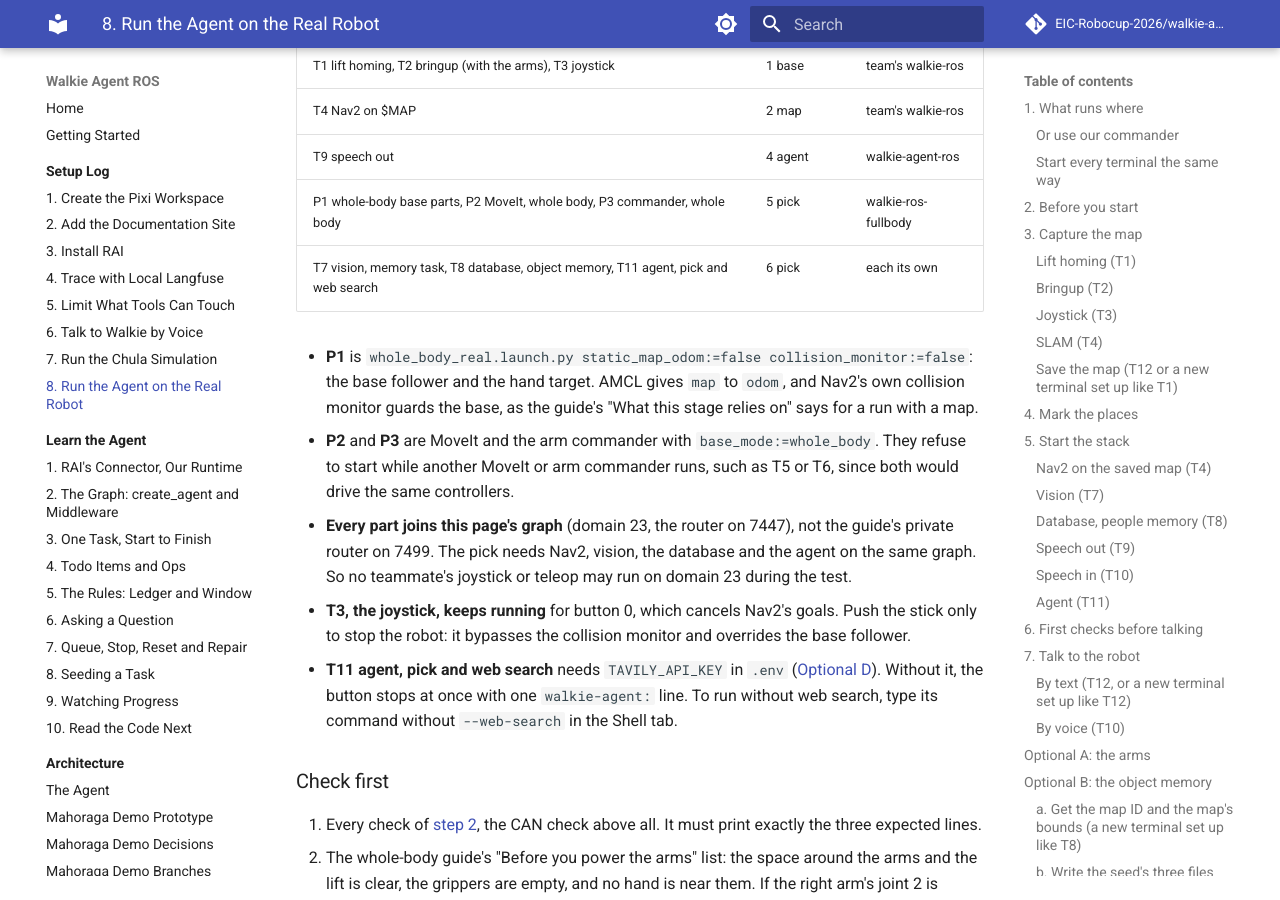
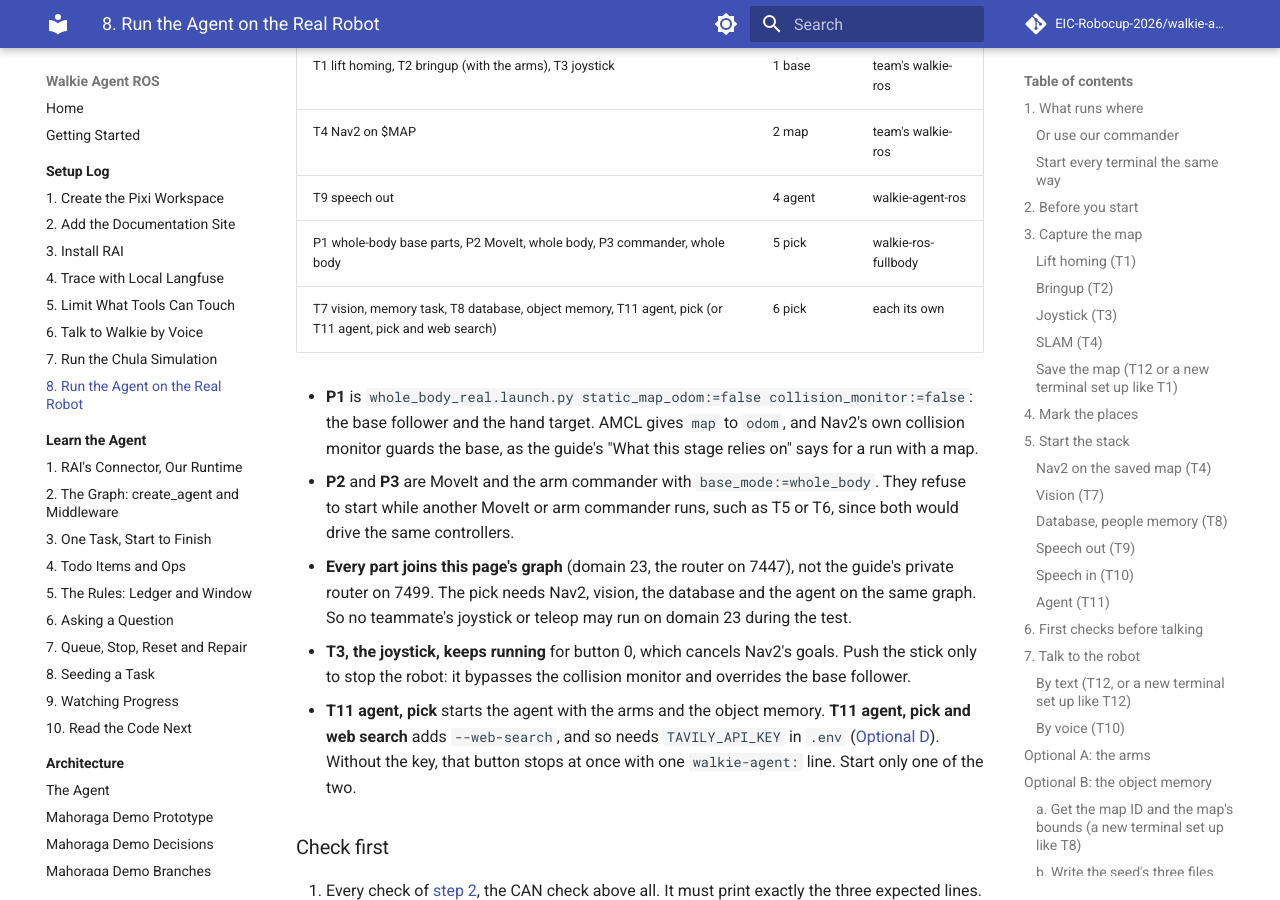
Before and after one commit to EIC-Robocup-2026/walkie-agent-ros, an MkDocs documentation site: the page built from docs/setup/09-real-robot.md, in a window 1280 px wide and 900 px high, scrolled down 25859 px. Built offline with MkDocs 1.6.1 and Material for MkDocs 9.7.7, drawn with Linux system fonts in a browser that asks for light colours; comment, search, counter and statistics services are not loaded; some of the changed text lies outside the part shown.

Commit message:
feat: add a commander button for the pick agent without web search

```diff
--- a/docs/setup/09-real-robot.md
+++ b/docs/setup/09-real-robot.md
@@ -1250,7 +1250,7 @@ uses all of them, with whole-body MoveIt in place of T5 and T6.
 | T4 Nav2 on $MAP | 2 map | team's walkie-ros |
 | T9 speech out | 4 agent | walkie-agent-ros |
 | P1 whole-body base parts, P2 MoveIt, whole body, P3 commander, whole body | 5 pick | walkie-ros-fullbody |
-| T7 vision, memory task, T8 database, object memory, T11 agent, pick and web search | 6 pick | each its own |
+| T7 vision, memory task, T8 database, object memory, T11 agent, pick (or T11 agent, pick and web search) | 6 pick | each its own |
 
 - **P1** is `whole_body_real.launch.py static_map_odom:=false
   collision_monitor:=false`: the base follower and the hand target. AMCL gives
@@ -1267,10 +1267,11 @@ uses all of them, with whole-body MoveIt in place of T5 and T6.
 - **T3, the joystick, keeps running** for button 0, which cancels Nav2's
   goals. Push the stick only to stop the robot: it bypasses the collision
   monitor and overrides the base follower.
-- **T11 agent, pick and web search** needs `TAVILY_API_KEY` in `.env`
-  ([Optional D](#optional-d-web-search)). Without it, the button stops at once
-  with one `walkie-agent:` line. To run without web search, type its command
-  without `--web-search` in the Shell tab.
+- **T11 agent, pick** starts the agent with the arms and the object memory.
+  **T11 agent, pick and web search** adds `--web-search`, and so needs
+  `TAVILY_API_KEY` in `.env` ([Optional D](#optional-d-web-search)). Without
+  the key, that button stops at once with one `walkie-agent:` line. Start only
+  one of the two.
 
 ### Check first
 
@@ -1313,9 +1314,10 @@ Wait for each card's ready line before the next. Never use **Run group** here.
    and acceleration scaling to 0.3, as the guide asks before the first goal.
 10. **P lift to 74 cm**, alone in group 8. Look along the whole travel first.
     Wait until the lift stops at the top.
-11. **T11 agent, pick and web search**. Ready:
-    `Walkie's agent is running, with the hri tool set.`
-12. **Ask the web (test task)**, if you set the Tavily key. It moves nothing.
+11. **T11 agent, pick**, or **T11 agent, pick and web search** if you set the
+    Tavily key. Ready: `Walkie's agent is running, with the hri tool set.`
+12. **Ask the web (test task)**, only if you started **T11 agent, pick and web
+    search**. It moves nothing.
 13. Let the robot see the bottle for a few seconds, from where it stands or
     driven with the joystick. **P check: object memory status** twice:
     `arrays_received` climbs. Then **Where did you see a bottle? (test task)**.
```
Also changed, not shown: 1 other file.
